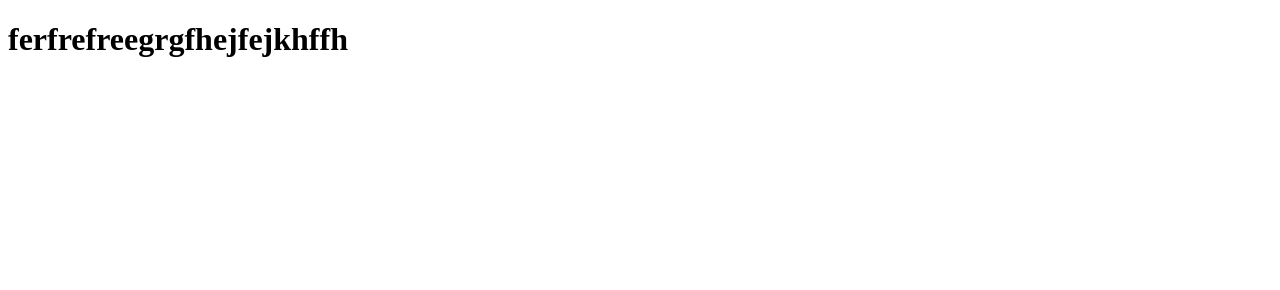
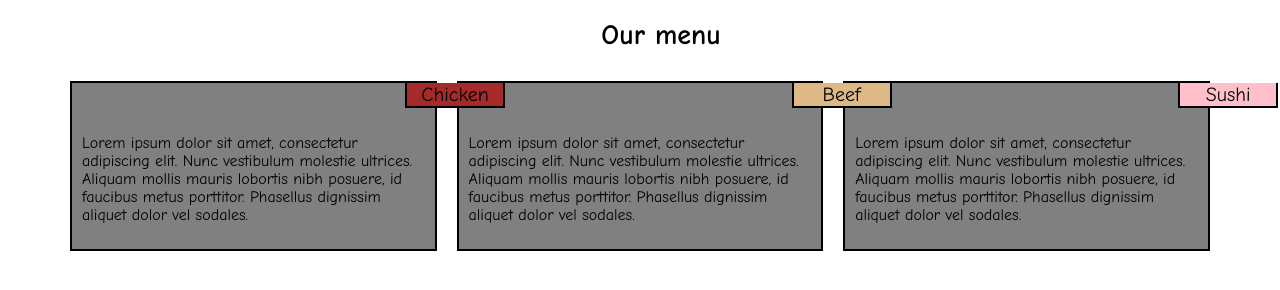
Before and after one commit to Neerajakranjith/module-2-assignment, a plain HTML site: page solution/index.html in a window 1280 px wide. Drawn offline with Linux system fonts and the light colour scheme.

Commit message:
my new page

```diff
--- a/solution/index.html
+++ b/solution/index.html
@@ -1,10 +1,23 @@
 <!DOCTYPE html>
 <html>
+<meta charset="utf-8">
 <head>
-	<title>hello coursera</title>
+	<title>Assignment for module2</title>
+	<link rel="stylesheet" type="text/css" href="style2.css">
 </head>
 <body>
-	<h1>ferfrefreegrgfhejfejkhffh</h1>
-
+	<h1>Our menu</h1>
+	<section>
+		<div id=box>Chicken</div>
+	    <p id="p1">Lorem ipsum dolor sit amet, consectetur adipiscing elit. Nunc vestibulum molestie ultrices. Aliquam mollis mauris lobortis nibh posuere, id faucibus metus porttitor. Phasellus dignissim aliquet dolor vel sodales.</p>
+	</section>
+	<section>
+		<div id=carton>Beef</div>
+	    <p id="p2">Lorem ipsum dolor sit amet, consectetur adipiscing elit. Nunc vestibulum molestie ultrices. Aliquam mollis mauris lobortis nibh posuere, id faucibus metus porttitor. Phasellus dignissim aliquet dolor vel sodales. </p>
+	</section>
+	<section class=highlight>
+		<div id=tetrapack>Sushi</div>
+	    <p id="p3">Lorem ipsum dolor sit amet, consectetur adipiscing elit. Nunc vestibulum molestie ultrices. Aliquam mollis mauris lobortis nibh posuere, id faucibus metus porttitor. Phasellus dignissim aliquet dolor vel sodales. </p>
+	</section>
 </body>
 </html>
--- /dev/null
+++ b/solution/style.css
@@ -0,0 +1,5 @@
+h1{
+	text-align:center;
+	font-size:175%;
+
+}
--- /dev/null
+++ b/solution/style2.css
@@ -0,0 +1,92 @@
+*{
+	box-sizing: border-box;
+}
+body{
+	margin-left:50px;
+	padding:0;
+}
+
+h1{
+	text-align: center;
+	font-size:175%;
+	font-family:"Comic Sans MS", cursive, sans-serif;
+	margin-bottom:30px;
+
+}
+section{
+	font-family:"Comic Sans MS", cursive, sans-serif;
+	box-sizing: border-box;
+	background-color: gray;
+	border:2px solid black;
+}
+	div{
+	position:relative;
+	left:333px;
+	font-size: 125%;
+	background-color: pink;
+	width:100px;
+	text-align: center;
+	border-left: 2px solid black;
+	border-bottom:2px solid black;
+	border-right: 2px solid black;
+
+}
+#p1{
+	padding:  10px;
+}
+
+#p2{
+	padding: 10px  ;
+}
+#p3{
+	padding:  10px ;
+}
+#box{
+	background-color: #A52A2A;
+
+}
+#carton{
+	background-color: #DEB887;
+}
+@media(min-width: 992px){
+section{
+	 margin-left: 20px;
+	 float:left;
+	 width: 30%;
+	 height:170px;
+	}
+}
+@media(min-width: 768px) and (max-width: 991px){
+section{
+        float:left;
+        width:40%;
+        margin-bottom:50px;
+        margin-right: 50px;
+        height:70%;
+	}
+div{
+	position:relative;
+	left:252px;
+	border-right:0;
+}
+.highlight {
+	width:100%;
+
+
+}
+.highlight>div{
+	position: relative;
+	left: 785px;
+}
+}
+@media(max-width: 767px){
+section{
+	width:100%;
+	margin-bottom:50px;
+
+	}
+div{
+	position:relative;
+	left:502px;
+}
+}
```
Also changed, not shown: 2 other files.
